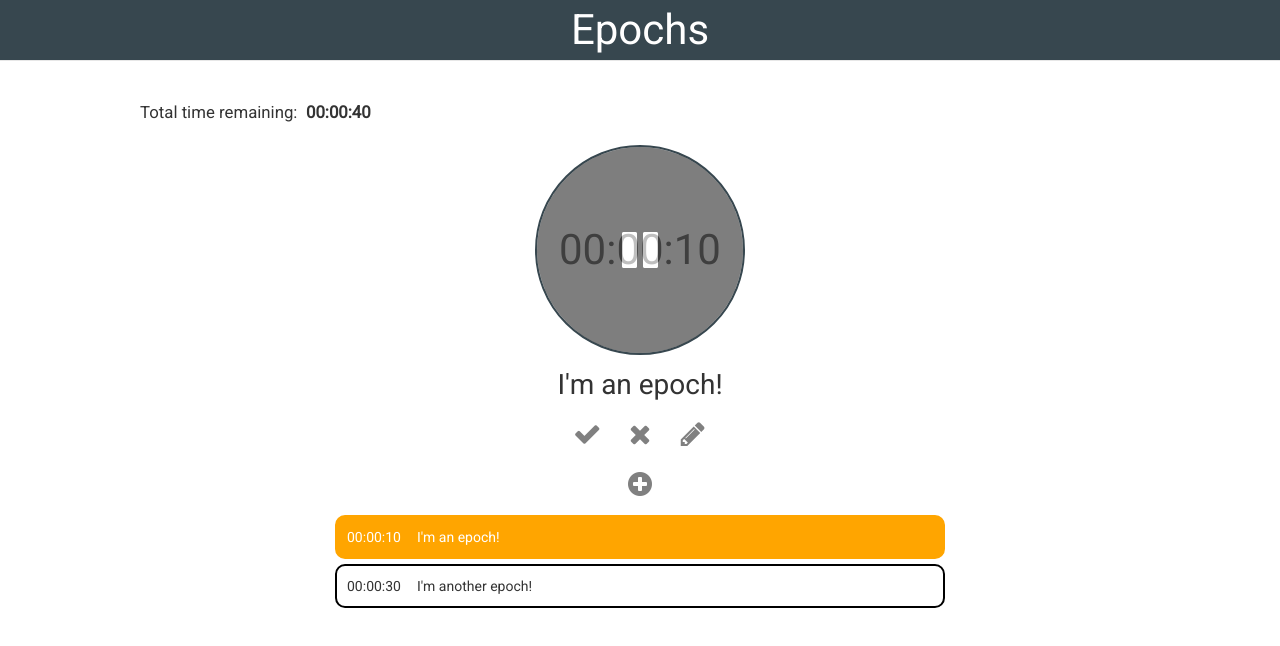
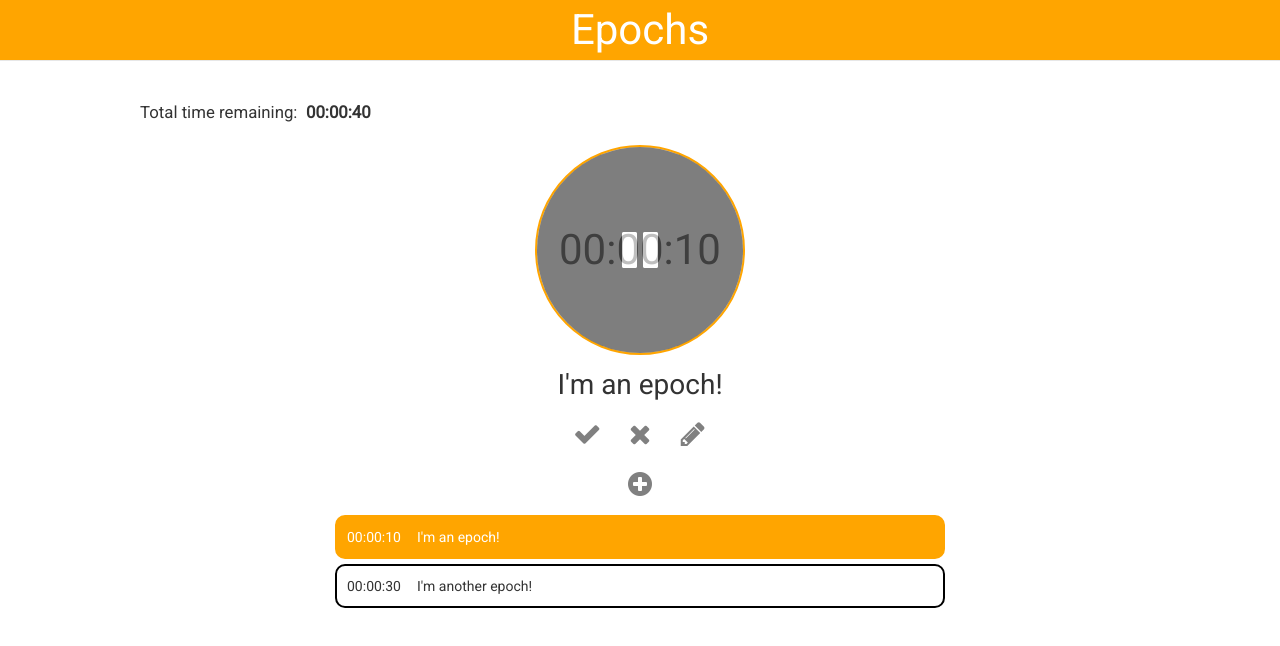
Before and after one commit to czhao39/epochs, a React app: page / in a window 1280 px wide. Shown: the top 646 px of the page. Built offline with nearby package versions, Linux system fonts and the light colour scheme.

Commit message:
change app color scheme based on current task

```diff
--- a/src/components/App.js
+++ b/src/components/App.js
@@ -12,7 +12,11 @@ import FinishedTaskListContainer from "../containers/FinishedTaskListContainer";
 const App = ({ tasksArray, finishedTasks, editIndex, showEditTaskModal, toggleEditTaskModal }) => {
     return (
         <div>
-            <Navbar fluid staticTop>
+            <Navbar
+                fluid
+                staticTop
+                className={tasksArray.length > 0 ? tasksArray[0].color : "black"}
+            >
                 <Navbar.Header>
                     <Navbar.Brand>
                         Epochs
@@ -66,7 +70,7 @@ const App = ({ tasksArray, finishedTasks, editIndex, showEditTaskModal, toggleEd
 
 App.propTypes = {
     tasksArray: PropTypes.arrayOf(PropTypes.object).isRequired,
-    finishedTasks: PropTypes.arrayOf(PropTypes.string).isRequired,
+    finishedTasks: PropTypes.arrayOf(PropTypes.object).isRequired,
     editIndex: PropTypes.number,
     showEditTaskModal: PropTypes.bool.isRequired,
     toggleEditTaskModal: PropTypes.func.isRequired,
--- a/src/components/FinishedTaskList.js
+++ b/src/components/FinishedTaskList.js
@@ -26,7 +26,7 @@ const FinishedTaskList = ({ finishedTasks, removeFinishedTask }) => {
 }
 
 FinishedTaskList.propTypes = {
-    finishedTasks: PropTypes.arrayOf(PropTypes.string).isRequired,
+    finishedTasks: PropTypes.arrayOf(PropTypes.object).isRequired,
     removeFinishedTask: PropTypes.func.isRequired,
 };
 
--- a/src/components/Timer.js
+++ b/src/components/Timer.js
@@ -5,10 +5,10 @@ import "../styles/Timer.scss";
 import { secsToDuration, durationToString } from "../helpers";
 
 
-const Timer = ({ paused, secsRemaining, togglePaused }) => {
+const Timer = ({ paused, secsRemaining, color, togglePaused }) => {
     return (
         <div
-            className={`timer${paused ? " paused" : ""}`}
+            className={`${color} timer${paused ? " paused" : ""}`}
             onClick={() => togglePaused()}
         >
             {durationToString(secsToDuration(secsRemaining))}
@@ -20,6 +20,7 @@ const Timer = ({ paused, secsRemaining, togglePaused }) => {
 Timer.propTypes = {
     paused: PropTypes.bool.isRequired,
     secsRemaining: PropTypes.number.isRequired,
+    color: PropTypes.string.isRequired,
     togglePaused: PropTypes.func.isRequired,
 };
 
--- a/src/components/TotalInfoBox.js
+++ b/src/components/TotalInfoBox.js
@@ -25,7 +25,7 @@ const TotalInfoBox = ({ tasksArray, finishedTasks }) => {
 
 TotalInfoBox.propTypes = {
     tasksArray: PropTypes.arrayOf(PropTypes.object).isRequired,
-    finishedTasks: PropTypes.arrayOf(PropTypes.string).isRequired,
+    finishedTasks: PropTypes.arrayOf(PropTypes.object).isRequired,
 };
 
 export default TotalInfoBox;
--- a/src/containers/CurTaskBox.js
+++ b/src/containers/CurTaskBox.js
@@ -20,6 +20,7 @@ export default class CurTaskBox extends PureComponent {
                     <Timer
                         paused={this.props.tasks.paused}
                         secsRemaining={this.props.tasks.list.length > 0 ? this.props.tasks.list[0].secsRemaining : 0}
+                        color={this.props.tasks.list.length > 0 ? this.props.tasks.list[0].color : "black"}
                         togglePaused={this.props.togglePaused}
                     />
                 </div>
--- a/src/styles/App.scss
+++ b/src/styles/App.scss
@@ -48,8 +48,9 @@ hr {
 .navbar {
     display: flex;
     justify-content: center;
-    background-color: $primary-color;
     color: white;
+    @extend .task-bg;
+    transition: background-color .2s;
 
     .navbar-brand {
         float: none;
--- a/src/styles/Timer.scss
+++ b/src/styles/Timer.scss
@@ -9,8 +9,11 @@
     width: 5em;
     height: 5em;
     cursor: pointer;
-    border: 2px solid $primary-color;
+    border-width: 2px;
+    border-style: solid;
     border-radius: 100%;
+    @extend .task-border;
+    transition: border-color .2s;
 
     &.paused {
         color: grey;
--- a/src/styles/_constants.scss
+++ b/src/styles/_constants.scss
@@ -1,4 +1,3 @@
-$primary-color: #37474f;
 $task-color-black: black;
 $task-color-red: red;
 $task-color-green: green;
```
